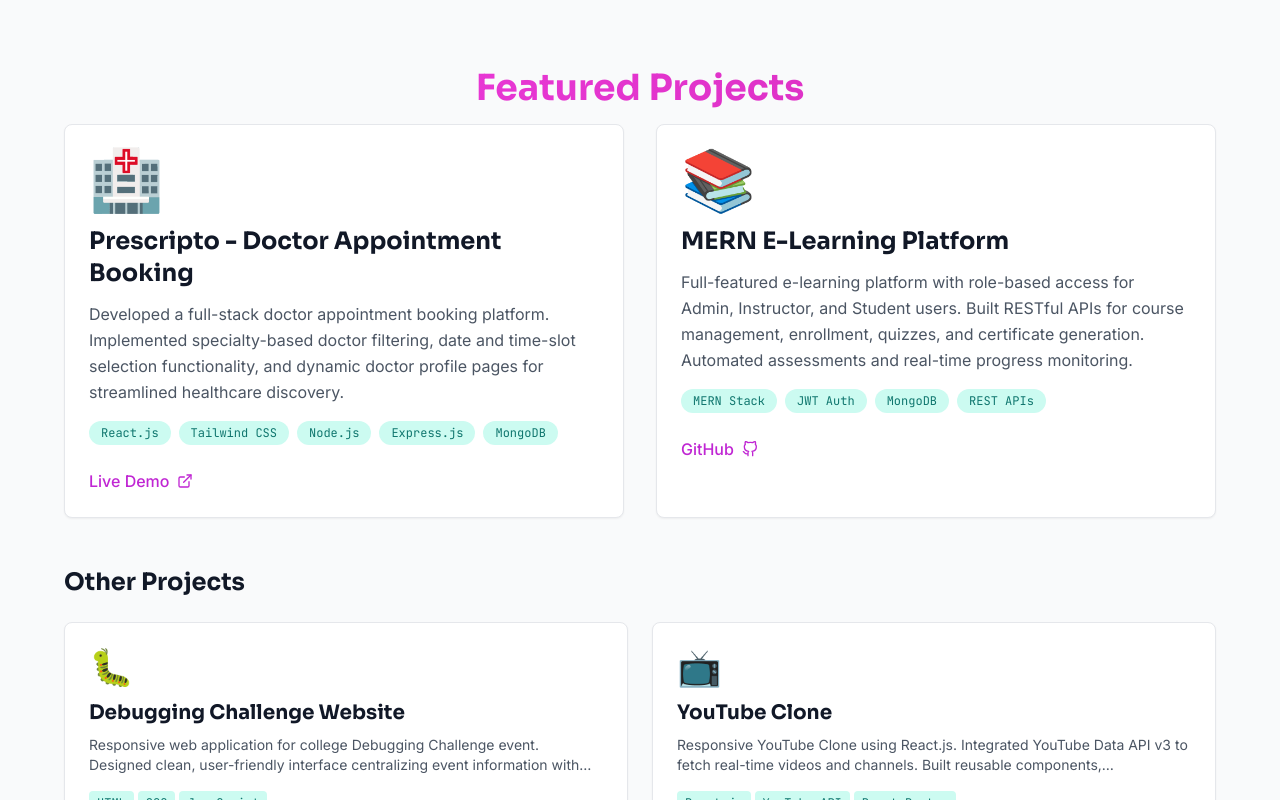
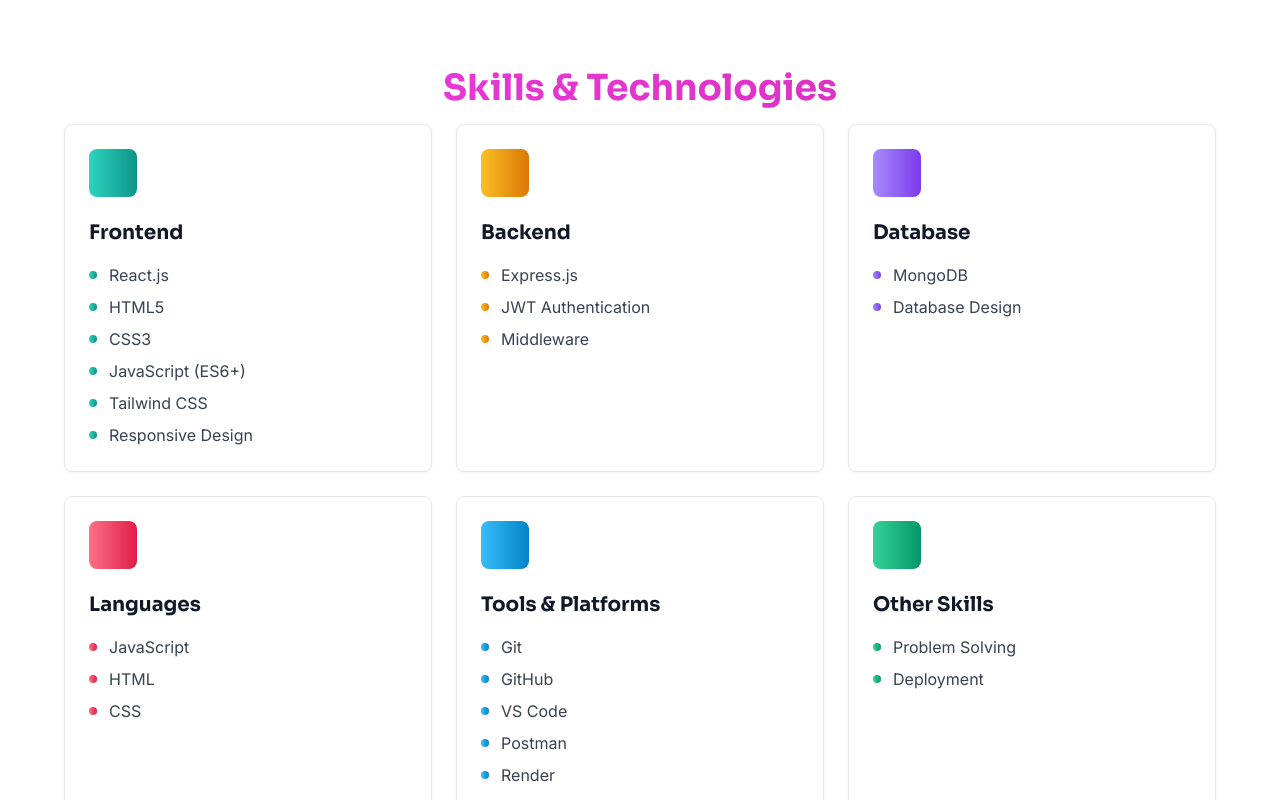
Before and after one commit to shivamdwivedi2442/Shivam_portfolio, a React (Vite) app: page / in a window 1280 px wide. Shown: the part 1340-2140 px from the top of the page. Built offline with nearby package versions, Linux system fonts and the light colour scheme.

Commit message:
for update some icons

```diff
--- a/src/App.jsx
+++ b/src/App.jsx
@@ -32,10 +32,10 @@
         <main>
           <Hero />
           <About />
-          <Projects />
+          {/* <Projects /> */}
           <Skills />
-          <Experience />
-          <Certifications />
+          {/* <Experience />
+          <Certifications /> */}
           <Contact />
         </main>
 
--- a/src/components/Navigation.jsx
+++ b/src/components/Navigation.jsx
@@ -3,9 +3,9 @@
 
 const navLinks = [
   { label: 'About', file: 'About.jsx', dot: 'bg-amber-500' },
-  { label: 'Projects', file: 'Projects.jsx', dot: 'bg-teal-500' },
+  // { label: 'Projects', file: 'Projects.jsx', dot: 'bg-teal-500' },
   { label: 'Skills', file: 'Skills.jsx', dot: 'bg-violet-400' },
-  { label: 'Experience', file: 'Experience.jsx', dot: 'bg-amber-500' },
+  // { label: 'Experience', file: 'Experience.jsx', dot: 'bg-amber-500' },
   { label: 'Contact', file: 'Contact.jsx', dot: 'bg-teal-500' },
 ]
 
@@ -35,9 +35,7 @@
             ))}
           </div>
 
-          {/* Right side controls */}
           <div className="flex items-center gap-4">
-            {/* Theme Toggle */}
             <button
               onClick={toggleTheme}
               className="p-2 rounded-lg hover:bg-gray-100 dark:hover:bg-gray-700 transition-colors"
@@ -46,7 +44,6 @@
               {isDark ? <FiSun size={20} /> : <FiMoon size={20} />}
             </button>
 
-            {/* Mobile Menu Button */}
             <button
               onClick={() => setIsMenuOpen(!isMenuOpen)}
               className="md:hidden p-2 rounded-lg hover:bg-gray-100 dark:hover:bg-gray-700 transition-colors"
@@ -57,7 +54,6 @@
           </div>
         </div>
 
-        {/* Mobile Navigation */}
         {isMenuOpen && (
           <div className="md:hidden pb-4 space-y-1 animate-slideUp">
             {navLinks.map((link) => (
```
